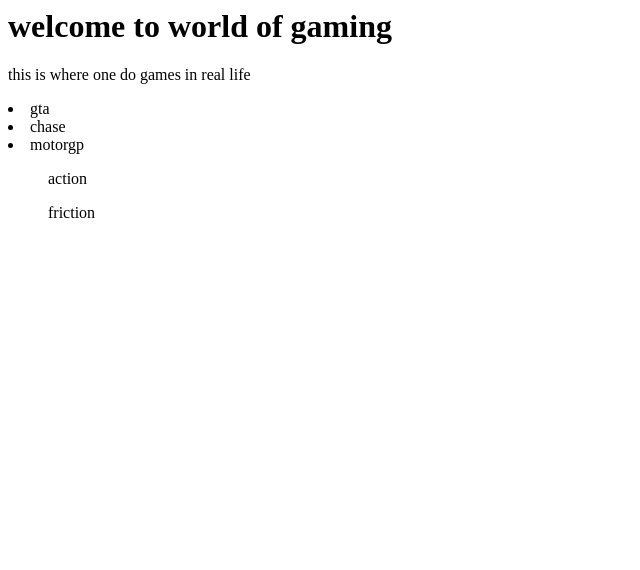
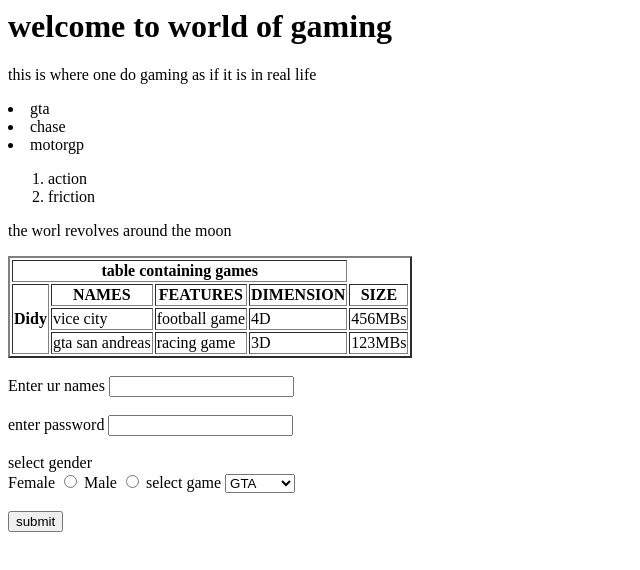
Before and after one commit to igiradiane/work, a plain HTML site: page index.html in a window 1280 px wide. Shown: the whole page, without its empty margins (0-640 px from the left). Drawn offline with Linux system fonts and the light colour scheme.

Commit message:
second commit

```diff
--- a/index.html
+++ b/index.html
@@ -5,19 +5,65 @@
     <meta http-equiv="X-UA-Compatible" content="IE=edge">
     <title>Game site</title>
     <meta name="viewport" content="width=device-width, initial-scale=1">
-    <link rel="stylesheet" type="text/css" media="screen" href="main.css" />
-    <script src="main.js"></script>
+
 </head>
 <body>
     <h1>welcome to world of gaming</h1>
-    <p>this is where one do games in real life</p>
+    <p>this is where one do gaming as if it is in real life</p>
     <url>
             <li>gta</li>
             <li>chase</li>
             <li>motorgp</li>
     </url>
 
-<ol>action</ol>
-<ol>friction</ol>
+<ol><li>action</li>
+<li>friction</li>
+</ol>
+<dl>
+    <p>the worl revolves around the moon</p>
+</dl>
+<table border="2">
+    <tr>
+
+            <th colspan="4">table containing games</th>
+    </tr>
+    <tr>
+        <th rowspan="3">Didy</th>
+            <th >NAMES</th>
+            <th>FEATURES</th>
+            <th>DIMENSION</th>
+            <th>SIZE</th>
+    </tr>
+    <tr>
+        <td>vice city</td>
+        <td>football game</td>
+        <td>4D</td>
+        <td>456MBs</td>
+    </tr>
+    <tr>
+        <td>gta san andreas</td>
+        <td>racing game</td>
+        <td>3D</td>
+        <td>123MBs</td>
+    </tr>
+
+</table></br>
+<form action="index.html" method="post">
+    <label>Enter ur names</label>
+<input type="text" name="Names"><br><br>
+<label>enter password</label>
+<input type="password" name="Password"><br><br>
+<label>select gender</label><br>
+Female <input type="radio" name="gender"  value="female">
+Male <input type="radio" name"gender" value="male">
+<label>select game</label>
+<select>
+    <option>GTA</option>
+    <option>PES4</option>
+    <option>vice city</option>
+    <option>shooter</option>
+</select><br><br>
+<input type="button" id="send" name="submit" value="submit">
+</form>
 </body>
 </html>
```
